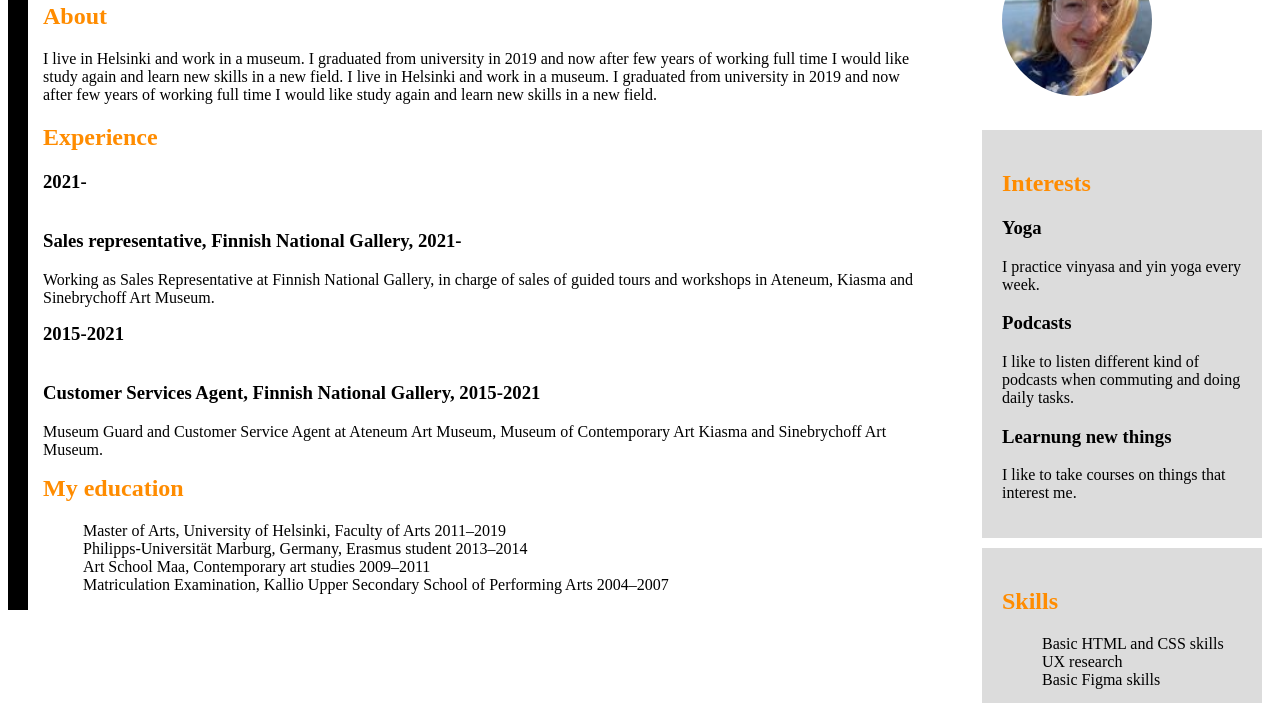
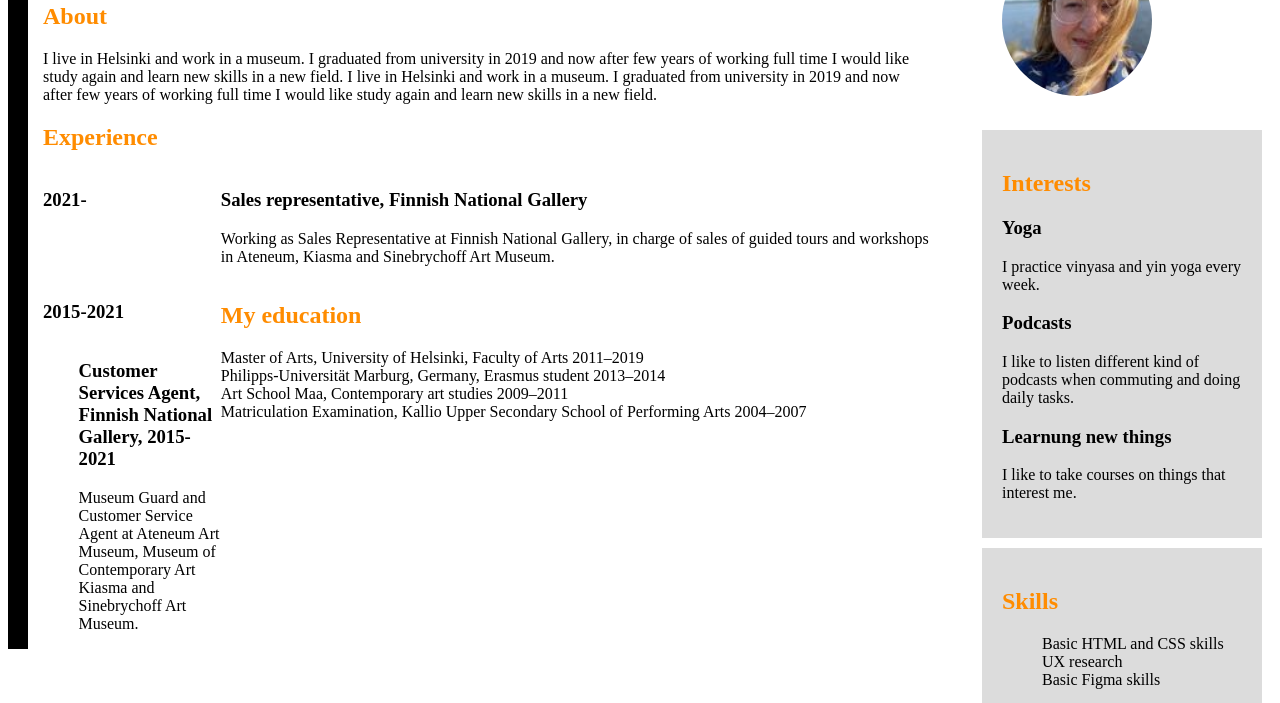
Before and after one commit to Uprav-witch/hello-world, a plain HTML site: page index.html in a window 1280 px wide. Shown: the part 92-795 px from the top of the page. Drawn offline with Linux system fonts and the light colour scheme.

Commit message:
Update index.html

```diff
--- a/index.html
+++ b/index.html
@@ -47,6 +47,22 @@
     float: right;
     clear: both;
             }
+
+        .left {
+    float: left;
+    width: 20%; /* Adjust width as needed */
+}
+
+.right {
+    float: right;
+    width: 80%; /* Adjust width as needed */
+}
+
+.clearfix::after {
+    content: "";
+    display: table;
+    clear: both;
+}
     </style>
      <link rel="stylesheet" href=styles.css type="text/css" >
     <meta name="viewport" content="width=device-width, initial-scale=1.0">
@@ -70,24 +86,37 @@
         <section>
             <h2>Experience</h2>
 
-            <h3>2021-</h3>
+            <div class="container">
+    <div class="left">
+
+        <h3>2021-</h3>
+
+    </div>
+
+    <div class="right">
+<h3>Sales representative, Finnish National Gallery</h3>
+
+    <p>Working as Sales Representative at Finnish National Gallery, in charge of sales of guided tours and workshops in Ateneum, Kiasma and Sinebrychoff Art Museum.</p>
+                </div>
 
 
-           <div class="float-right">
+    <div class="clearfix"></div>
 
-               <h3>Sales representative, Finnish National Gallery, 2021-</h3>
-                <p>Working as Sales Representative at Finnish National Gallery, in charge of sales of guided tours and workshops in Ateneum, Kiasma and Sinebrychoff Art Museum.</p>
-                </div>
+         <div class="left">
 
-            <h3>2015-2021</h3>
+                <h3>2015-2021</h3>
 
-               <div class="float-right">
 
-                <h3>Customer Services Agent, Finnish National Gallery, 2015-2021</h3>
+              <div class="right">
+
+            <h3>Customer Services Agent, Finnish National Gallery, 2015-2021</h3>
                 <p>Museum Guard and Customer Service Agent at Ateneum Art Museum, Museum of Contemporary Art Kiasma and Sinebrychoff Art Museum.</p>
                       </div>
 
+  <div class="clearfix"></div>
 
+
+               </div>
 
 
         </section>
```
